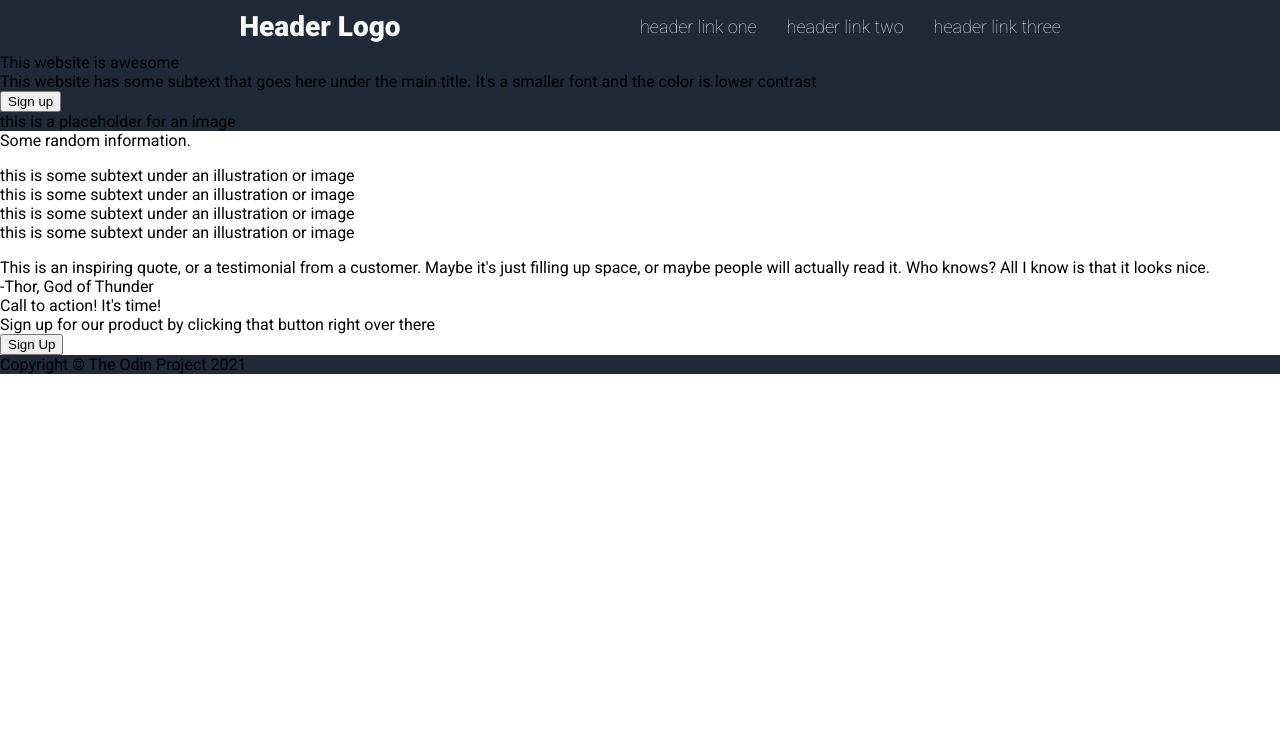
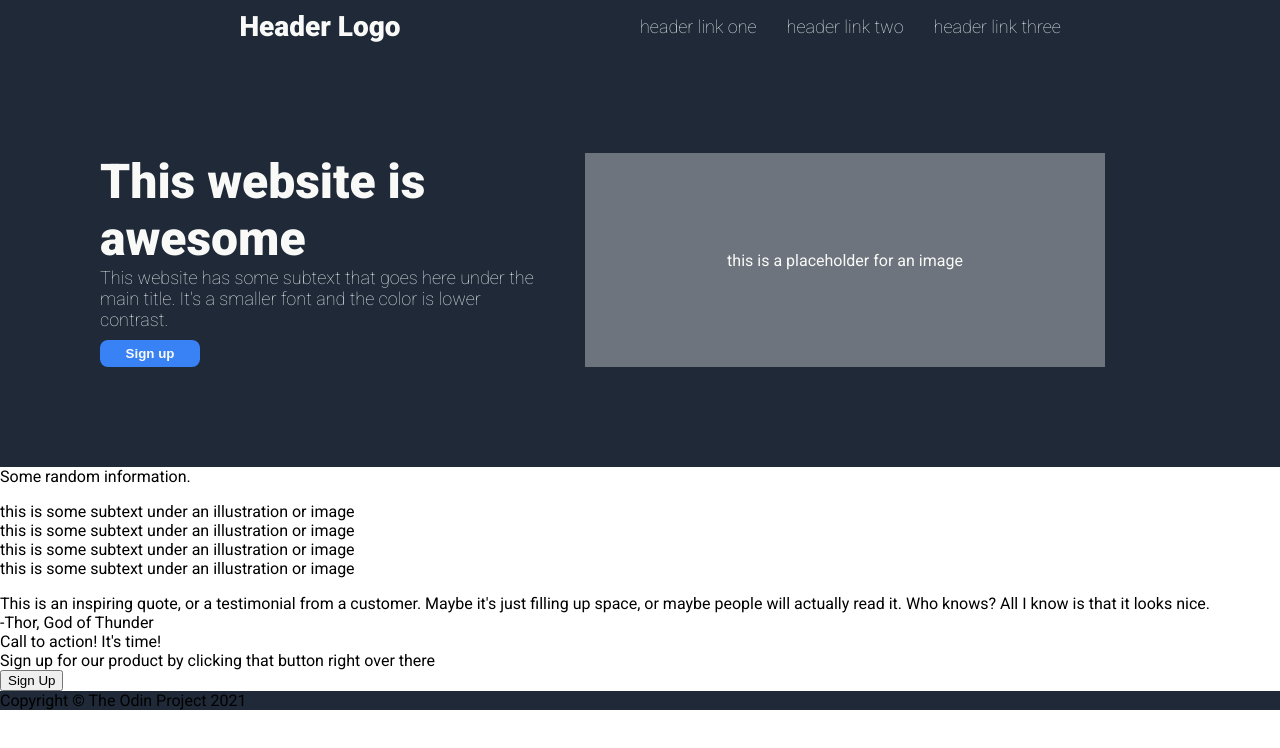
Before and after one commit to druppel-png/odin_website, a plain HTML site: page index.html in a window 1280 px wide. Drawn offline with Linux system fonts and the light colour scheme.

Commit message:
Intro section of styling is completed
Unable to get the "This website is awesome" text to line up with the
header logo and picture seems to be a little to stretched out.

```diff
--- a/index.html
+++ b/index.html
@@ -21,13 +21,15 @@
         </div>
     </div>
     <div class="intro">
-        <div class="left-intro">
-            <div>This website is awesome</div>
-            <div>This website has some subtext that goes here under the main title. It's a smaller font and the color is lower contrast</div>
-            <button>Sign up</button>
-        </div>
-        <div class="right-intro">
-            this is a placeholder for an image
+        <div class="content">
+            <div class="left">
+                <div class="header">This website is awesome</div>
+                <div class="subtext">This website has some subtext that goes here under the main title. It's a smaller font and the color is lower contrast.</div>
+                <button>Sign up</button>
+            </div>
+            <div class="right">
+                this is a placeholder for an image
+            </div>
         </div>
     </div>
     <div class="info">
--- a/styles.css
+++ b/styles.css
@@ -41,6 +41,54 @@ body {
     align-items: center;
 }
 
+.intro {
+    display: flex;
+    justify-content: center;
+    align-items: center;
+    padding: 100px;
+}
+
+.intro button {
+    margin-top: 10px;
+    border-radius: 8px;
+    border: 0;
+    background-color: #3882F6;
+    color: #F9FAF8;
+    font-weight: 600;
+    padding: 6px;
+    width: 100px;
+}
+
+.intro .content {
+    display: flex;
+    gap: 40px;
+}
+
+.intro .left {
+    flex: 0 0 445px;
+}
+
+.intro .right {
+    flex: 0 1 520px;
+    display: flex;
+    background-color: #6D747D;
+    justify-content: center;
+    align-items: center;
+    color: #F9FAF8;
+}
+
+.intro .content .header {
+    font-size: 48px;
+    font-weight: 900;
+    color: #F9FAF8;
+}
+
+.intro .content .subtext {
+    font-weight: 100;
+    color: #E5E7EB;
+    font-size: 18px;
+}
+
 ul {
     list-style-type: none;
     padding: 0px;
```
